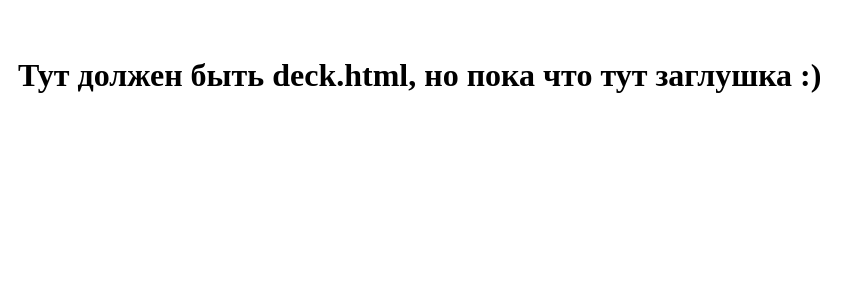
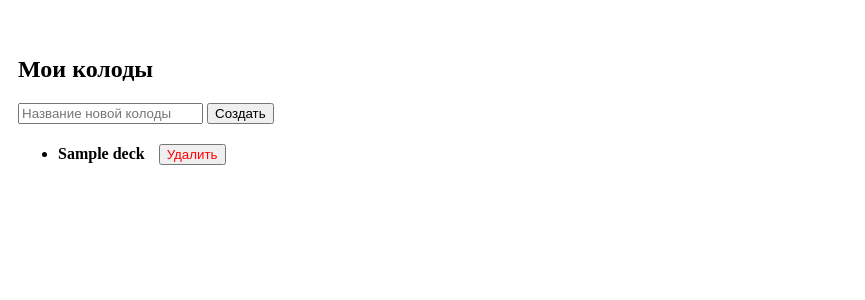
Before and after one commit to bbldaaa750/flashcard-app, a Python web app: template app/templates/deck.html in a window 1280 px wide. Shown: the top 300 px of the page, without its empty margins (0-865 px from the left). Run offline with Jinja, Linux system fonts and the light colour scheme; the template is opened without the code that fills it: most values are stand-ins (such as "Sample title", 1, 10 or a date in 2020).

Commit message:
feature: deck UI and views

```diff
--- a/app/static/css/style.css
+++ b/app/static/css/style.css
@@ -31,5 +31,5 @@ nav a:hover {
     text-decoration: underline;
 }
 .user-info {
-    float: right; /* Имя пользователя и Выход справа */
+    float: right;
 }
--- a/app/templates/base.html
+++ b/app/templates/base.html
@@ -14,8 +14,6 @@
                 <a href="{{ url_for('main.dashboard') }}">Настройки</a>
                 <a href="{{ url_for('main.logout') }}" style="color: red;">Выйти</a>
             </div>
-
-            <div style="clear: both;"></div>
         </nav>
     {% endif %}
 
--- a/app/templates/deck.html
+++ b/app/templates/deck.html
@@ -1,4 +1,28 @@
 {% extends 'base.html' %}
 {% block content %}
-<h1> Тут должен быть deck.html, но пока что тут заглушка :) </h1>
+<h2>Мои колоды</h2>
+
+<form method="POST" style="margin-bottom: 20px;">
+    <input type="text" name="title" placeholder="Название новой колоды" required>
+    <button type="submit">Создать</button>
+</form>
+
+{% if decks %}
+    <ul>
+    {% for d in decks %}
+        <li style="margin-bottom: 10px;">
+            <strong>{{ d.title }}</strong>
+
+            <form action="{{ url_for('deck.delete', deck_id=d.id) }}" method="POST" style="display: inline;">
+                <button type="submit" onclick="return confirm('Вы уверены, что хотите удалить колоду {{ d.title }}? Все карточки в ней тоже удалятся!')" style="color: red; margin-left: 10px;">
+                    Удалить
+                </button>
+            </form>
+        </li>
+    {% endfor %}
+    </ul>
+{% else %}
+    <p>Колод пока нет.</p>
+{% endif %}
+
 {% endblock %}
```
Also changed, not shown: app/views/deck.py (+3 -5 lines).
